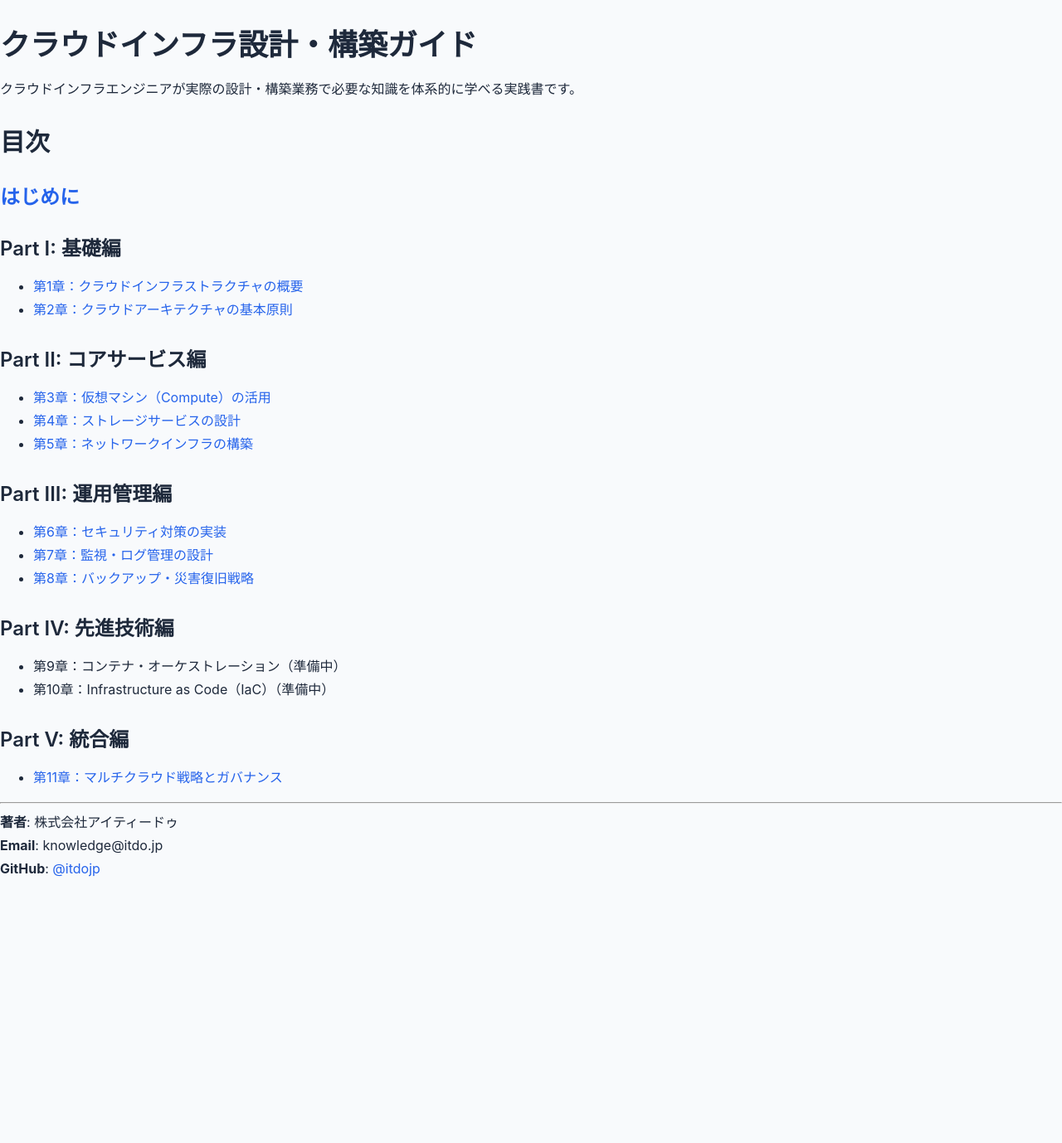
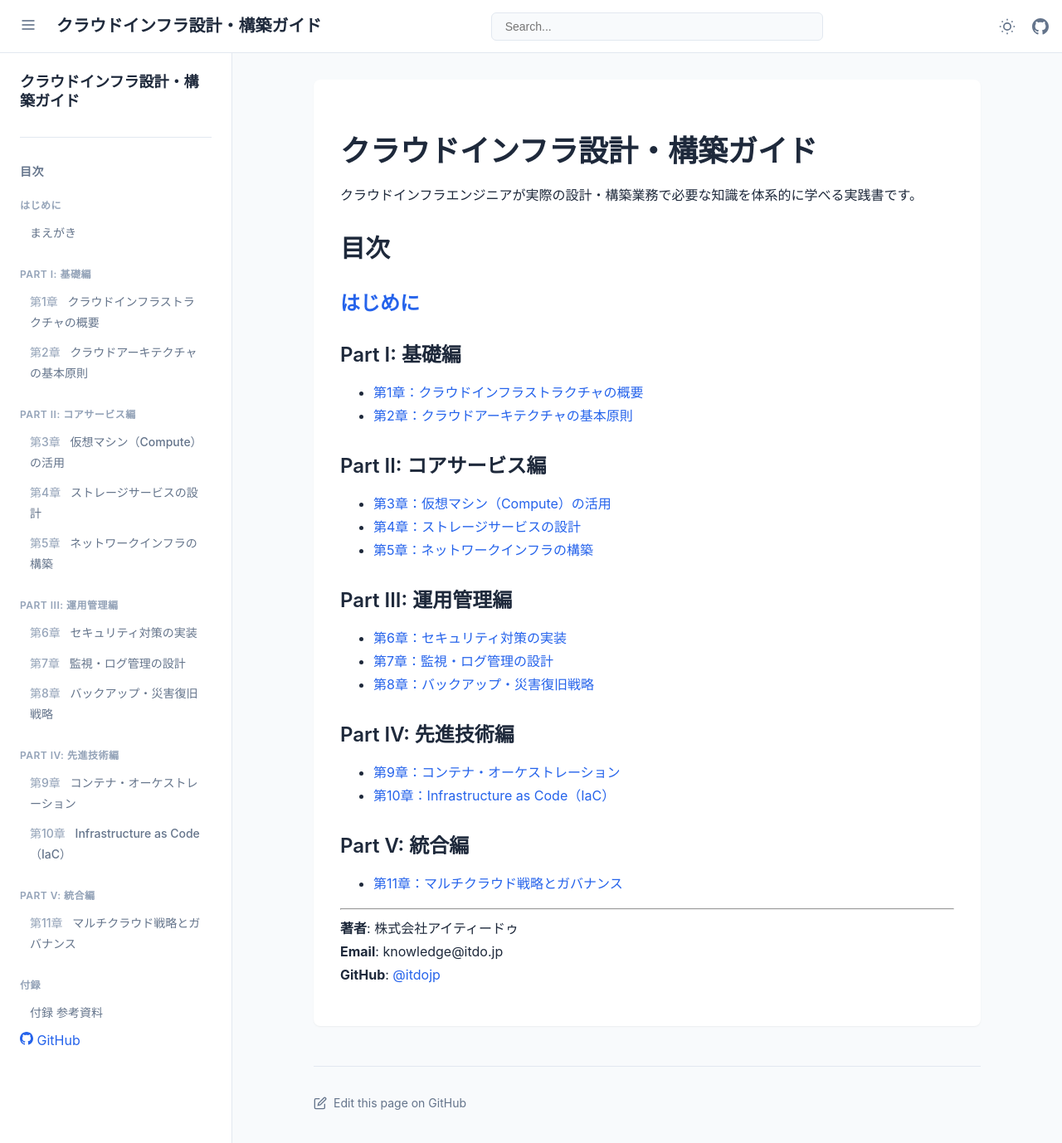
Before and after one commit to itdojp/cloud-infra-book, a Jekyll site: the page built from docs/index.md, in a window 1280 px wide and 1378 px high. Shown: the whole window at 83% size. Built offline with Jekyll 4.4.1, drawn with Linux system fonts in a browser that asks for light colours.

Commit message:
Fix book layout and navigation structure
- Change main page from default to book layout
- Update sidebar navigation to match cloud-infra-book structure
- Fix chapter URLs to use correct chapter-chapterXX format
- Enable chapters 9 and 10 as active links
- This should resolve 404 errors and enable proper book-formatter display

🤖 Generated with [Claude Code](https://claude.ai/code)

Co-Authored-By: Claude <noreply@anthropic.com>

```diff
--- a/docs/_includes/sidebar-nav.html
+++ b/docs/_includes/sidebar-nav.html
@@ -17,51 +17,109 @@
             <h4 class="toc-section-title">はじめに</h4>
             <ul class="toc-list">
                 <li class="toc-item">
-                    <a href="{{ '/src/introduction/preface.html' | relative_url }}" class="toc-link {% if page.url contains '/introduction/preface' %}active{% endif %}">
+                    <a href="{{ '/introduction/' | relative_url }}" class="toc-link {% if page.url contains '/introduction/' %}active{% endif %}">
                         まえがき
                     </a>
                 </li>
             </ul>
         </div>
 
-        <!-- Chapters -->
+        <!-- Part I: 基礎編 -->
         <div class="toc-section">
-            <h4 class="toc-section-title">本編</h4>
+            <h4 class="toc-section-title">Part I: 基礎編</h4>
             <ul class="toc-list">
                 <li class="toc-item toc-chapter">
-                    <a href="{{ '/src/chapter-1/index.html' | relative_url }}" class="toc-link {% if page.url contains '/chapter-1/' %}active{% endif %}">
+                    <a href="{{ '/chapter-chapter01/' | relative_url }}" class="toc-link {% if page.url contains '/chapter-chapter01/' %}active{% endif %}">
                         <span class="chapter-number">第1章</span>
-                        <span class="chapter-title">エンジニアの思考OS</span>
+                        <span class="chapter-title">クラウドインフラストラクチャの概要</span>
                     </a>
                 </li>
                 <li class="toc-item toc-chapter">
-                    <a href="{{ '/src/chapter-2/index.html' | relative_url }}" class="toc-link {% if page.url contains '/chapter-2/' %}active{% endif %}">
+                    <a href="{{ '/chapter-chapter02/' | relative_url }}" class="toc-link {% if page.url contains '/chapter-chapter02/' %}active{% endif %}">
                         <span class="chapter-number">第2章</span>
-                        <span class="chapter-title">要件定義の認知プロセス</span>
+                        <span class="chapter-title">クラウドアーキテクチャの基本原則</span>
+                    </a>
+                </li>
+            </ul>
+        </div>
+
+        <!-- Part II: コアサービス編 -->
+        <div class="toc-section">
+            <h4 class="toc-section-title">Part II: コアサービス編</h4>
+            <ul class="toc-list">
+                <li class="toc-item toc-chapter">
+                    <a href="{{ '/chapter-chapter03/' | relative_url }}" class="toc-link {% if page.url contains '/chapter-chapter03/' %}active{% endif %}">
+                        <span class="chapter-number">第3章</span>
+                        <span class="chapter-title">仮想マシン（Compute）の活用</span>
                     </a>
                 </li>
                 <li class="toc-item toc-chapter">
-                    <a href="{{ '/src/chapter-3/index.html' | relative_url }}" class="toc-link {% if page.url contains '/chapter-3/' %}active{% endif %}">
-                        <span class="chapter-number">第3章</span>
-                        <span class="chapter-title">アーキテクチャ設計の意思決定</span>
+                    <a href="{{ '/chapter-chapter04/' | relative_url }}" class="toc-link {% if page.url contains '/chapter-chapter04/' %}active{% endif %}">
+                        <span class="chapter-number">第4章</span>
+                        <span class="chapter-title">ストレージサービスの設計</span>
                     </a>
                 </li>
                 <li class="toc-item toc-chapter">
-                    <a href="{{ '/src/chapter-4/index.html' | relative_url }}" class="toc-link {% if page.url contains '/chapter-4/' %}active{% endif %}">
-                        <span class="chapter-number">第4章</span>
-                        <span class="chapter-title">開発/構築フェーズの最適化思考</span>
+                    <a href="{{ '/chapter-chapter05/' | relative_url }}" class="toc-link {% if page.url contains '/chapter-chapter05/' %}active{% endif %}">
+                        <span class="chapter-number">第5章</span>
+                        <span class="chapter-title">ネットワークインフラの構築</span>
+                    </a>
+                </li>
+            </ul>
+        </div>
+
+        <!-- Part III: 運用管理編 -->
+        <div class="toc-section">
+            <h4 class="toc-section-title">Part III: 運用管理編</h4>
+            <ul class="toc-list">
+                <li class="toc-item toc-chapter">
+                    <a href="{{ '/chapter-chapter06/' | relative_url }}" class="toc-link {% if page.url contains '/chapter-chapter06/' %}active{% endif %}">
+                        <span class="chapter-number">第6章</span>
+                        <span class="chapter-title">セキュリティ対策の実装</span>
                     </a>
                 </li>
                 <li class="toc-item toc-chapter">
-                    <a href="{{ '/src/chapter-5/index.html' | relative_url }}" class="toc-link {% if page.url contains '/chapter-5/' %}active{% endif %}">
-                        <span class="chapter-number">第5章</span>
-                        <span class="chapter-title">ステークホルダーマネジメント</span>
+                    <a href="{{ '/chapter-chapter07/' | relative_url }}" class="toc-link {% if page.url contains '/chapter-chapter07/' %}active{% endif %}">
+                        <span class="chapter-number">第7章</span>
+                        <span class="chapter-title">監視・ログ管理の設計</span>
                     </a>
                 </li>
                 <li class="toc-item toc-chapter">
-                    <a href="{{ '/src/chapter-6/index.html' | relative_url }}" class="toc-link {% if page.url contains '/chapter-6/' %}active{% endif %}">
-                        <span class="chapter-number">第6章</span>
-                        <span class="chapter-title">危機管理と問題解決</span>
+                    <a href="{{ '/chapter-chapter08/' | relative_url }}" class="toc-link {% if page.url contains '/chapter-chapter08/' %}active{% endif %}">
+                        <span class="chapter-number">第8章</span>
+                        <span class="chapter-title">バックアップ・災害復旧戦略</span>
+                    </a>
+                </li>
+            </ul>
+        </div>
+
+        <!-- Part IV: 先進技術編 -->
+        <div class="toc-section">
+            <h4 class="toc-section-title">Part IV: 先進技術編</h4>
+            <ul class="toc-list">
+                <li class="toc-item toc-chapter">
+                    <a href="{{ '/chapter-chapter09/' | relative_url }}" class="toc-link {% if page.url contains '/chapter-chapter09/' %}active{% endif %}">
+                        <span class="chapter-number">第9章</span>
+                        <span class="chapter-title">コンテナ・オーケストレーション</span>
+                    </a>
+                </li>
+                <li class="toc-item toc-chapter">
+                    <a href="{{ '/chapter-chapter10/' | relative_url }}" class="toc-link {% if page.url contains '/chapter-chapter10/' %}active{% endif %}">
+                        <span class="chapter-number">第10章</span>
+                        <span class="chapter-title">Infrastructure as Code（IaC）</span>
+                    </a>
+                </li>
+            </ul>
+        </div>
+
+        <!-- Part V: 統合編 -->
+        <div class="toc-section">
+            <h4 class="toc-section-title">Part V: 統合編</h4>
+            <ul class="toc-list">
+                <li class="toc-item toc-chapter">
+                    <a href="{{ '/chapter-chapter11/' | relative_url }}" class="toc-link {% if page.url contains '/chapter-chapter11/' %}active{% endif %}">
+                        <span class="chapter-number">第11章</span>
+                        <span class="chapter-title">マルチクラウド戦略とガバナンス</span>
                     </a>
                 </li>
             </ul>
@@ -72,21 +130,9 @@
             <h4 class="toc-section-title">付録</h4>
             <ul class="toc-list">
                 <li class="toc-item">
-                    <a href="{{ '/src/appendices/templates.html' | relative_url }}" class="toc-link {% if page.url contains '/appendices/templates' %}active{% endif %}">
-                        <span class="appendix-label">付録A</span>
-                        <span class="appendix-title">思考ツールテンプレート集</span>
-                    </a>
-                </li>
-                <li class="toc-item">
-                    <a href="{{ '/src/appendices/case-studies.html' | relative_url }}" class="toc-link {% if page.url contains '/appendices/case-studies' %}active{% endif %}">
-                        <span class="appendix-label">付録B</span>
-                        <span class="appendix-title">ケーススタディ</span>
-                    </a>
-                </li>
-                <li class="toc-item">
-                    <a href="{{ '/src/appendices/reading-list.html' | relative_url }}" class="toc-link {% if page.url contains '/appendices/reading-list' %}active{% endif %}">
-                        <span class="appendix-label">付録C</span>
-                        <span class="appendix-title">推奨読書リスト</span>
+                    <a href="{{ '/appendices/' | relative_url }}" class="toc-link {% if page.url contains '/appendices/' %}active{% endif %}">
+                        <span class="appendix-label">付録</span>
+                        <span class="appendix-title">参考資料</span>
                     </a>
                 </li>
             </ul>
--- a/docs/index.md
+++ b/docs/index.md
@@ -26,8 +26,8 @@ title: クラウドインフラ設計・構築ガイド
 - [第8章：バックアップ・災害復旧戦略](chapter-chapter08/)
 
 ### Part IV: 先進技術編
-- 第9章：コンテナ・オーケストレーション（準備中）
-- 第10章：Infrastructure as Code（IaC）（準備中）
+- [第9章：コンテナ・オーケストレーション](chapter-chapter09/)
+- [第10章：Infrastructure as Code（IaC）](chapter-chapter10/)
 
 ### Part V: 統合編
 - [第11章：マルチクラウド戦略とガバナンス](chapter-chapter11/)
```
Also changed, not shown: other parts of docs/index.md (+1 -1 lines).
